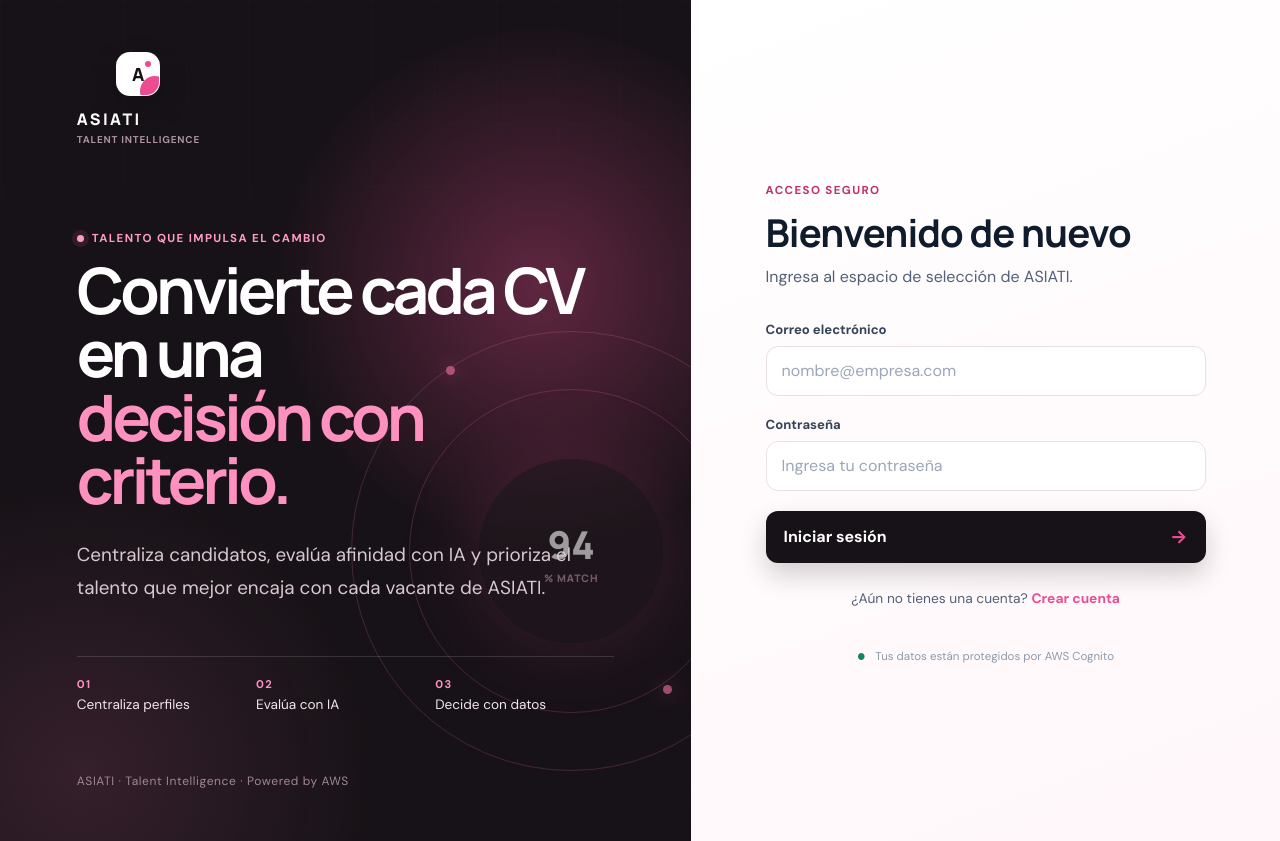
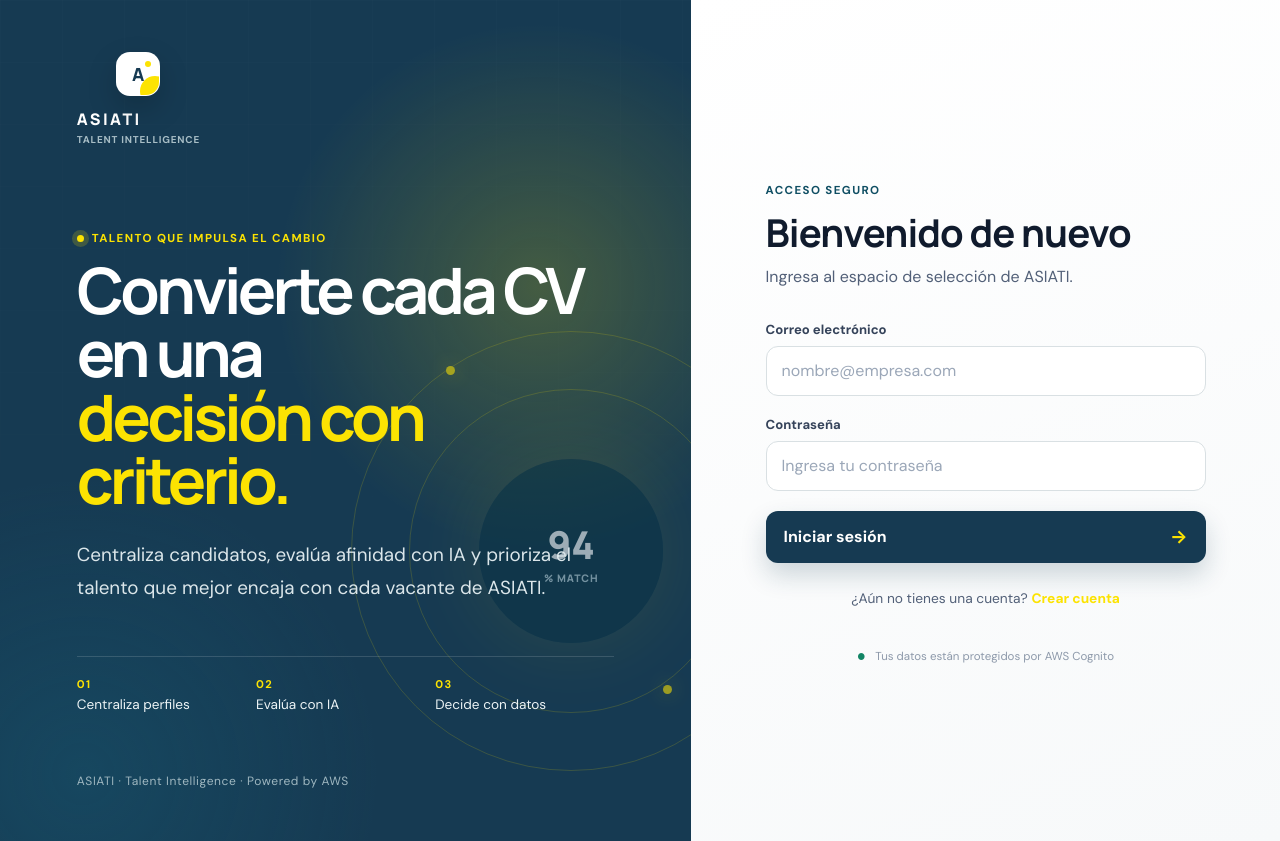
Before and after one commit to donardi-1997/ai-recruiter, a React (Vite) app in the folder frontend-react/: page /login in a window 1280 px wide. Built offline with nearby package versions, Linux system fonts and the light colour scheme; no server answers.

Commit message:
style: apply ASIATI corporate color system

```diff
--- a/frontend-react/src/asiati-brand.css
+++ b/frontend-react/src/asiati-brand.css
@@ -1,57 +1,58 @@
 :root {
-  --asiati-black: #171217;
-  --asiati-black-soft: #2a2026;
-  --asiati-pink: #ec4d91;
-  --asiati-pink-bright: #ff79b3;
-  --asiati-pink-dark: #bd2f6e;
-  --asiati-blush: #fff0f6;
-  --asiati-cream: #fffafd;
+  --asiati-ink: #19191a;
+  --asiati-teal: #0f4e63;
+  --asiati-teal-deep: #163a52;
+  --asiati-teal-bright: #17708a;
+  --asiati-yellow: #fce302;
+  --asiati-yellow-soft: #fff7a6;
+  --asiati-gray: #f0f1f2;
+  --asiati-white: #ffffff;
 
-  --navy: var(--asiati-black);
-  --navy-soft: var(--asiati-black-soft);
-  --blue: var(--asiati-pink-dark);
-  --blue-bright: var(--asiati-pink);
-  --cyan: var(--asiati-pink-bright);
-  --violet: #9d4774;
-  --canvas: #f8f5f7;
-  --surface-soft: #fff8fb;
-  --border: #eadfe5;
-  --border-strong: #d9c7d0;
-  --shadow-sm: 0 1px 2px rgba(38, 19, 29, 0.04), 0 6px 18px rgba(38, 19, 29, 0.05);
-  --shadow-md: 0 18px 45px rgba(38, 19, 29, 0.11);
+  --navy: var(--asiati-teal-deep);
+  --navy-soft: #1b566b;
+  --blue: var(--asiati-teal);
+  --blue-bright: var(--asiati-teal-bright);
+  --cyan: var(--asiati-yellow);
+  --violet: #6e8d98;
+  --canvas: var(--asiati-gray);
+  --surface-soft: #f7f8f8;
+  --border: #d9e0e3;
+  --border-strong: #c1ccd1;
+  --shadow-sm: 0 1px 2px rgba(15, 78, 99, 0.04), 0 6px 18px rgba(15, 78, 99, 0.06);
+  --shadow-md: 0 18px 45px rgba(22, 58, 82, 0.12);
 }
 
 [data-theme="dark"] {
-  --ink: #f8eff4;
-  --ink-soft: #c6b6bf;
-  --ink-faint: #927d89;
-  --navy: #120e11;
-  --navy-soft: #241a20;
-  --blue: #f064a1;
-  --blue-bright: #ff82b9;
-  --cyan: #ff9bc6;
-  --violet: #d35e95;
-  --canvas: #120e11;
-  --surface: #1c1519;
-  --surface-soft: #241a20;
-  --border: #3a2b33;
-  --border-strong: #553b48;
+  --ink: #f5f7f8;
+  --ink-soft: #c5d1d5;
+  --ink-faint: #8fa7b0;
+  --navy: #0b3443;
+  --navy-soft: #12485b;
+  --blue: #4da5bd;
+  --blue-bright: #64bfd2;
+  --cyan: var(--asiati-yellow);
+  --violet: #7798a4;
+  --canvas: #0b2028;
+  --surface: #102b35;
+  --surface-soft: #133744;
+  --border: #274d5a;
+  --border-strong: #386474;
 }
 
 :focus-visible {
-  outline-color: rgba(236, 77, 145, 0.38);
+  outline-color: rgba(15, 78, 99, 0.42);
 }
 
 .eyebrow {
-  color: var(--asiati-pink-dark);
+  color: var(--asiati-teal);
 }
 
 .eyebrow-dark {
-  color: #ff9bc6;
+  color: var(--asiati-yellow);
 }
 
 .eyebrow i {
-  box-shadow: 0 0 0 5px rgba(236, 77, 145, 0.13);
+  box-shadow: 0 0 0 5px rgba(252, 227, 2, 0.18);
 }
 
 .asiati-brand {
@@ -72,7 +73,7 @@
   border: 1px solid rgba(255,255,255,.14);
   border-radius: 14px;
   background: #fff;
-  color: var(--asiati-black);
+  color: var(--asiati-teal-deep);
   font-family: "Manrope", sans-serif;
   font-size: 1.13rem;
   font-weight: 800;
@@ -88,7 +89,7 @@
   width: 30px;
   height: 30px;
   border-radius: 50%;
-  background: var(--asiati-pink);
+  background: var(--asiati-yellow);
 }
 
 .asiati-mark > span {
@@ -105,7 +106,7 @@
   width: 6px;
   height: 6px;
   border-radius: 50%;
-  background: var(--asiati-pink);
+  background: var(--asiati-yellow);
 }
 
 .asiati-wordmark {
@@ -124,7 +125,7 @@
 
 .asiati-wordmark small {
   margin-top: 3px;
-  color: #ad929f;
+  color: #a8bec6;
   font-size: .62rem;
   font-weight: 700;
   letter-spacing: .08em;
@@ -138,9 +139,9 @@
 
 .auth-story {
   background:
-    radial-gradient(circle at 78% 34%, rgba(236,77,145,.34), transparent 34%),
-    radial-gradient(circle at 12% 92%, rgba(255,121,179,.13), transparent 30%),
-    var(--asiati-black);
+    radial-gradient(circle at 78% 34%, rgba(252,227,2,.20), transparent 34%),
+    radial-gradient(circle at 12% 92%, rgba(23,112,138,.24), transparent 30%),
+    var(--asiati-teal-deep);
 }
 
 .auth-story::before {
@@ -151,11 +152,11 @@
 }
 
 .auth-story h1 em {
-  color: #ff91c0;
+  color: var(--asiati-yellow);
 }
 
 .auth-story-content > p {
-  color: #d8c8d0;
+  color: #dbe6ea;
 }
 
 .auth-proof {
@@ -164,54 +165,58 @@
 
 .auth-proof strong,
 .auth-benefits li > span {
-  color: #ff91c0;
+  color: var(--asiati-yellow);
 }
 
 .auth-proof span {
-  color: #f2e6ec;
+  color: #edf4f6;
 }
 
 .auth-benefits li > span {
-  border-color: rgba(255,145,192,.38);
+  border-color: rgba(252,227,2,.42);
 }
 
 .auth-benefits small {
-  color: #bca6b1;
+  color: #b5c8cf;
 }
 
 .signal-ring {
-  border-color: rgba(255,121,179,.34);
+  border-color: rgba(252,227,2,.28);
 }
 
 .signal-ring-one::before,
 .signal-ring-two::before,
 .nav-insight-dot {
-  background: var(--asiati-pink-bright);
-  box-shadow: 0 0 20px rgba(255,121,179,.72);
+  background: var(--asiati-yellow);
+  box-shadow: 0 0 20px rgba(252,227,2,.56);
 }
 
 .signal-core {
-  background: rgba(36,26,32,.86);
-  box-shadow: 0 0 85px rgba(236,77,145,.30);
+  background: rgba(11,52,67,.88);
+  box-shadow: 0 0 85px rgba(252,227,2,.16);
 }
 
 .signal-core small {
-  color: #c08da5;
+  color: #b9d1d9;
 }
 
 .auth-story-footer {
-  color: #a18794;
+  color: #9fb7c0;
 }
 
 .auth-panel {
-  background: linear-gradient(160deg, #fff, #fff7fa);
+  background: linear-gradient(160deg, #fff, #f7f9fa);
 }
 
 [data-theme="dark"] .auth-panel {
-  background: linear-gradient(160deg, #1c1519, #171116);
+  background: linear-gradient(160deg, #102b35, #0b2028);
 }
 
 .auth-mobile-brand .asiati-wordmark strong {
+  color: var(--asiati-teal-deep);
+}
+
+[data-theme="dark"] .auth-mobile-brand .asiati-wordmark strong {
   color: var(--ink);
 }
 
@@ -227,116 +232,116 @@
 input:focus,
 textarea:focus,
 select:focus {
-  border-color: var(--asiati-pink);
-  box-shadow: 0 0 0 4px rgba(236,77,145,.11);
+  border-color: var(--asiati-teal);
+  box-shadow: 0 0 0 4px rgba(15,78,99,.12);
 }
 
 .login-button {
-  background: var(--asiati-black);
-  box-shadow: 0 12px 26px rgba(23,18,23,.19);
+  background: var(--asiati-teal-deep);
+  box-shadow: 0 12px 26px rgba(22,58,82,.20);
 }
 
 .login-button:hover {
-  background: #31242b;
-  box-shadow: 0 16px 34px rgba(23,18,23,.22);
+  background: var(--asiati-teal);
+  box-shadow: 0 16px 34px rgba(15,78,99,.24);
 }
 
 .login-button span,
 .login-register a {
-  color: var(--asiati-pink);
+  color: var(--asiati-yellow);
 }
 
 [data-theme="dark"] .login-button,
 [data-theme="dark"] .login-button:hover {
-  background: var(--asiati-pink-dark);
+  background: var(--asiati-teal-bright);
 }
 
 [data-theme="dark"] .login-button span {
-  color: #fff;
+  color: var(--asiati-yellow);
 }
 
 .auth-page-simple {
-  background: var(--asiati-black);
+  background: var(--asiati-teal-deep);
 }
 
 .auth-page-simple .auth-panel {
-  background: radial-gradient(circle at center, rgba(236,77,145,.18), transparent 36%), var(--asiati-black);
+  background: radial-gradient(circle at center, rgba(252,227,2,.10), transparent 36%), var(--asiati-teal-deep);
 }
 
 .navbar {
   background:
-    radial-gradient(circle at 8% 96%, rgba(236,77,145,.15), transparent 31%),
-    linear-gradient(180deg, #171217, #120e11);
+    radial-gradient(circle at 8% 96%, rgba(252,227,2,.10), transparent 31%),
+    linear-gradient(180deg, #163a52, #0b3443);
 }
 
 .nav-context {
-  border-color: rgba(255,255,255,.09);
-  background: rgba(255,255,255,.038);
+  border-color: rgba(255,255,255,.10);
+  background: rgba(255,255,255,.04);
 }
 
 .nav-context-label {
-  color: #a18593;
+  color: #9eb6bf;
 }
 
 .nav-context strong {
-  color: #f1e7ec;
+  color: #f3f7f8;
 }
 
 .navbar-link {
-  color: #b198a5;
+  color: #b4c7ce;
 }
 
 .navbar-link.active {
-  background: linear-gradient(90deg, rgba(236,77,145,.24), rgba(236,77,145,.065));
+  background: linear-gradient(90deg, rgba(252,227,2,.16), rgba(252,227,2,.035));
 }
 
 .navbar-link.active::before {
-  background: var(--asiati-pink-bright);
-  box-shadow: 0 0 16px rgba(255,121,179,.78);
+  background: var(--asiati-yellow);
+  box-shadow: 0 0 16px rgba(252,227,2,.62);
 }
 
 .navbar-link.active .navbar-icon {
-  background: rgba(236,77,145,.22);
-  color: #ff9bc6;
+  background: rgba(252,227,2,.16);
+  color: var(--asiati-yellow);
 }
 
 .nav-insight {
-  border-color: rgba(255,255,255,.09);
+  border-color: rgba(255,255,255,.10);
 }
 
 .nav-insight strong {
-  color: #f0e5eb;
+  color: #f1f6f7;
 }
 
 .nav-insight span {
-  color: #987d8a;
+  color: #94adb7;
 }
 
 .theme-toggle:hover,
 [data-theme="dark"] .theme-toggle:hover {
-  color: #ff91c0;
-  border-color: rgba(255,145,192,.34);
+  color: var(--asiati-yellow);
+  border-color: rgba(252,227,2,.38);
 }
 
-.metric-blue { --metric-color: var(--asiati-pink-dark); }
-.metric-cyan { --metric-color: var(--asiati-pink); }
-.metric-violet { --metric-color: #9d4774; }
+.metric-blue { --metric-color: var(--asiati-teal); }
+.metric-cyan { --metric-color: var(--asiati-yellow); }
+.metric-violet { --metric-color: var(--asiati-teal-bright); }
 
 .intelligence-panel {
   background:
-    radial-gradient(circle at 84% 18%, rgba(236,77,145,.32), transparent 31%),
-    linear-gradient(145deg, #171217, #2a1822);
+    radial-gradient(circle at 84% 18%, rgba(252,227,2,.16), transparent 31%),
+    linear-gradient(145deg, #163a52, #0f4e63);
 }
 
 .intelligence-orb {
-  border-color: rgba(255,145,192,.24);
-  background: rgba(236,77,145,.11);
-  color: #ff9bc6;
-  box-shadow: 0 0 42px rgba(236,77,145,.16);
+  border-color: rgba(252,227,2,.28);
+  background: rgba(252,227,2,.10);
+  color: var(--asiati-yellow);
+  box-shadow: 0 0 42px rgba(252,227,2,.13);
 }
 
 .text-link-light:hover {
-  color: #ff9bc6;
+  color: var(--asiati-yellow);
 }
 
 .site-footer span:first-child {
```
